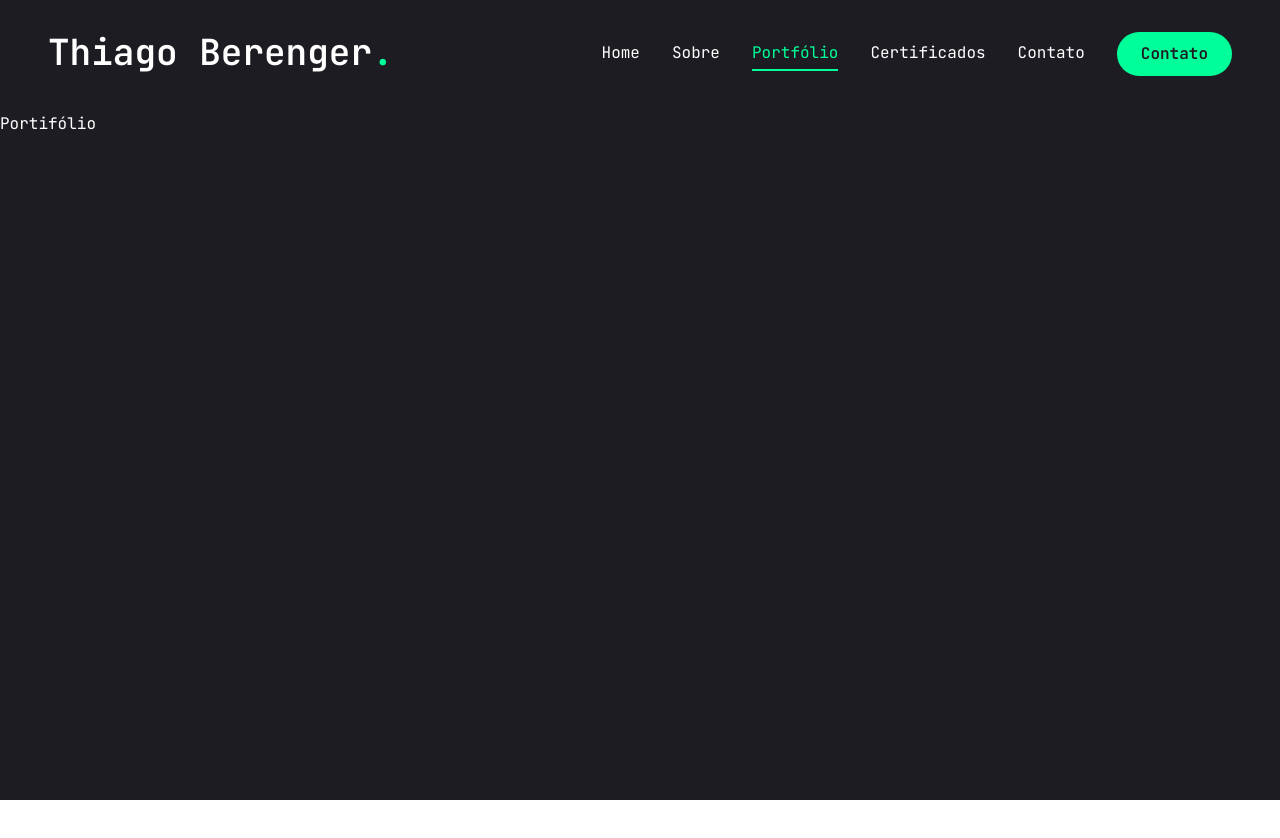
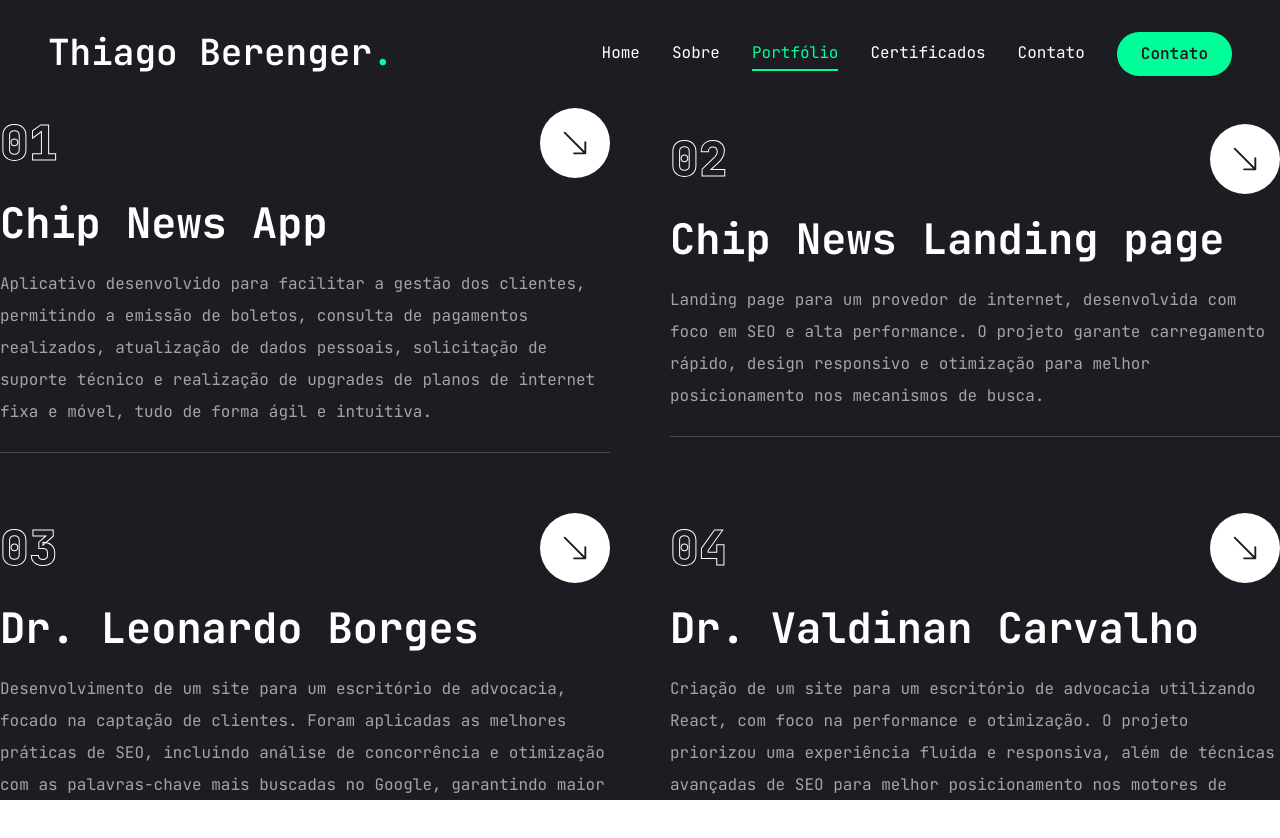
Before and after one commit to ThiagoBerenger/portfolio, a Next.js app: page /portfolio in a window 1280 px wide. Shown: the top 838 px of the page. Before the commit the page ends 800 px from the top, so only its background shows below. Built offline with nearby package versions, Linux system fonts and the light colour scheme.

Commit message:
criando página de portfolio

```diff
--- a/app/globals.css
+++ b/app/globals.css
@@ -127,4 +127,12 @@
   .h3 {
     @apply text-[20px] xl:text-[24px] leading-[1.1] font-semibold;
   }
+
+  .text-outline {
+    -webkit-text-stroke: 1px #ffff;
+  }
+
+  .text-outline-hover {
+    -webkit-text-stroke: 1px #00ff99;
+  }
 }
--- a/app/portfolio/page.jsx
+++ b/app/portfolio/page.jsx
@@ -1,7 +1,66 @@
+'use client'
+
+import { BsArrowDownRight } from 'react-icons/bs'
+import Link from 'next/link'
+import { motion, delay, easeIn } from 'framer-motion'
+
+const services = [
+  {
+    num: '01',
+    title: 'Chip News App',
+    description: 'Aplicativo desenvolvido para facilitar a gestão dos clientes, permitindo a emissão de boletos, consulta de pagamentos realizados, atualização de dados pessoais, solicitação de suporte técnico e realização de upgrades de planos de internet fixa e móvel, tudo de forma ágil e intuitiva.',
+    href:''
+  },
+  {
+    num: '02',
+    title: 'Chip News Landing page',
+    description: 'Landing page para um provedor de internet, desenvolvida com foco em SEO e alta performance. O projeto garante carregamento rápido, design responsivo e otimização para melhor posicionamento nos mecanismos de busca.',
+    href:'https://www.chipnews.com.br/'
+  },
+  {
+    num: '03',
+    title: 'Dr. Leonardo Borges',
+    description: 'Desenvolvimento de um site para um escritório de advocacia, focado na captação de clientes. Foram aplicadas as melhores práticas de SEO, incluindo análise de concorrência e otimização com as palavras-chave mais buscadas no Google, garantindo maior visibilidade nos mecanismos de busca.',
+    href:'https://advleo.com.br/'
+  },
+  {
+    num: '04',
+    title: 'Dr. Valdinan Carvalho',
+    description: 'Criação de um site para um escritório de advocacia utilizando React, com foco na performance e otimização. O projeto priorizou uma experiência fluida e responsiva, além de técnicas avançadas de SEO para melhor posicionamento nos motores de busca.',
+    href:'http://valdinancarvalhoadv.com.br/'
+  },
+]
 
 const Portfolio = () => {
   return (
-    <div>Portifólio</div>
+    <section className='min-h-[80vh] flex flex-col justify-center py-12 xl:py-0'>
+      <div className='container mx-auto'>
+        <motion.div
+        initial={{ opacity: 0 }}
+        animate={{
+          opacity: 1,
+          transition: { delay: 2.4, duration: 0.4, ease: 'easeIn'}
+         }}
+         className='grid grid-cols-1 md:grid-cols-2 gap-[60px]'
+        >
+          {services.map((service, index)=>{
+            return (
+            <div key={index} className='flex-1 flex flex-col justify-center gap-6 group'>
+              <div className='w-full flex justify-between items-center'>
+                <div className='text-5xl font-extrabold text-transparent text-outline group-hover:text-outline-hover transition-all duration-500'>{service.num}</div>
+                <Link href={service.href} className='w-[70px] h-[70px] rounded-full bg-white group-hover:bg-accent transition-all flex justify-center items-center hover:-rotate-45'>
+                  <BsArrowDownRight className='text-primary text-3xl'/>
+                </Link>
+              </div>
+              <h2 className='text-[42px] font-bold leading-none text-white group-hover:text-accent transition-all duration-500'>{service.title}</h2>
+              <p className='text-white/60'>{service.description}</p>
+              <div className='border-b border-white/20 w-full'></div>
+            </div>
+            )
+          })}
+        </motion.div>
+      </div>
+    </section>
   )
 }
 
```
